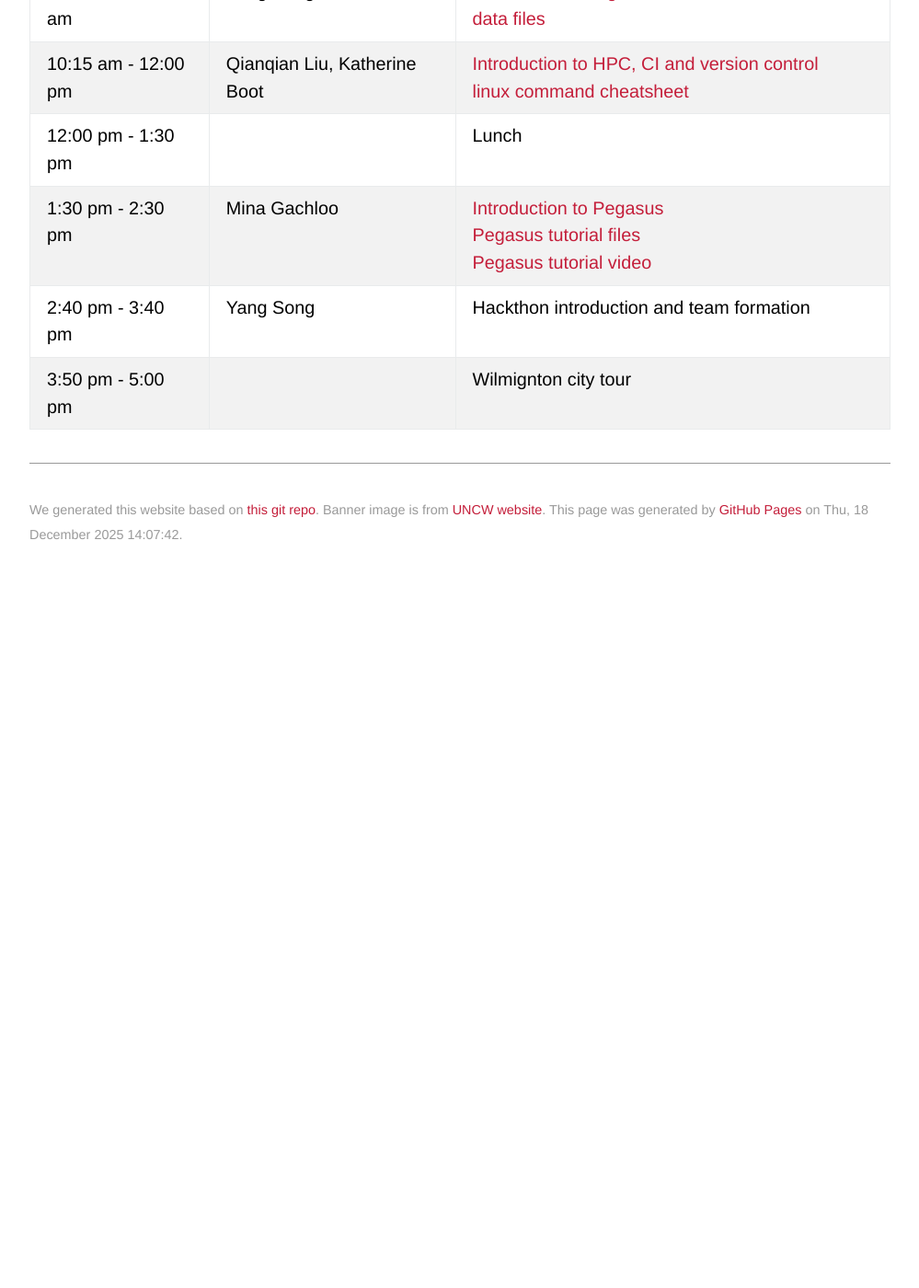
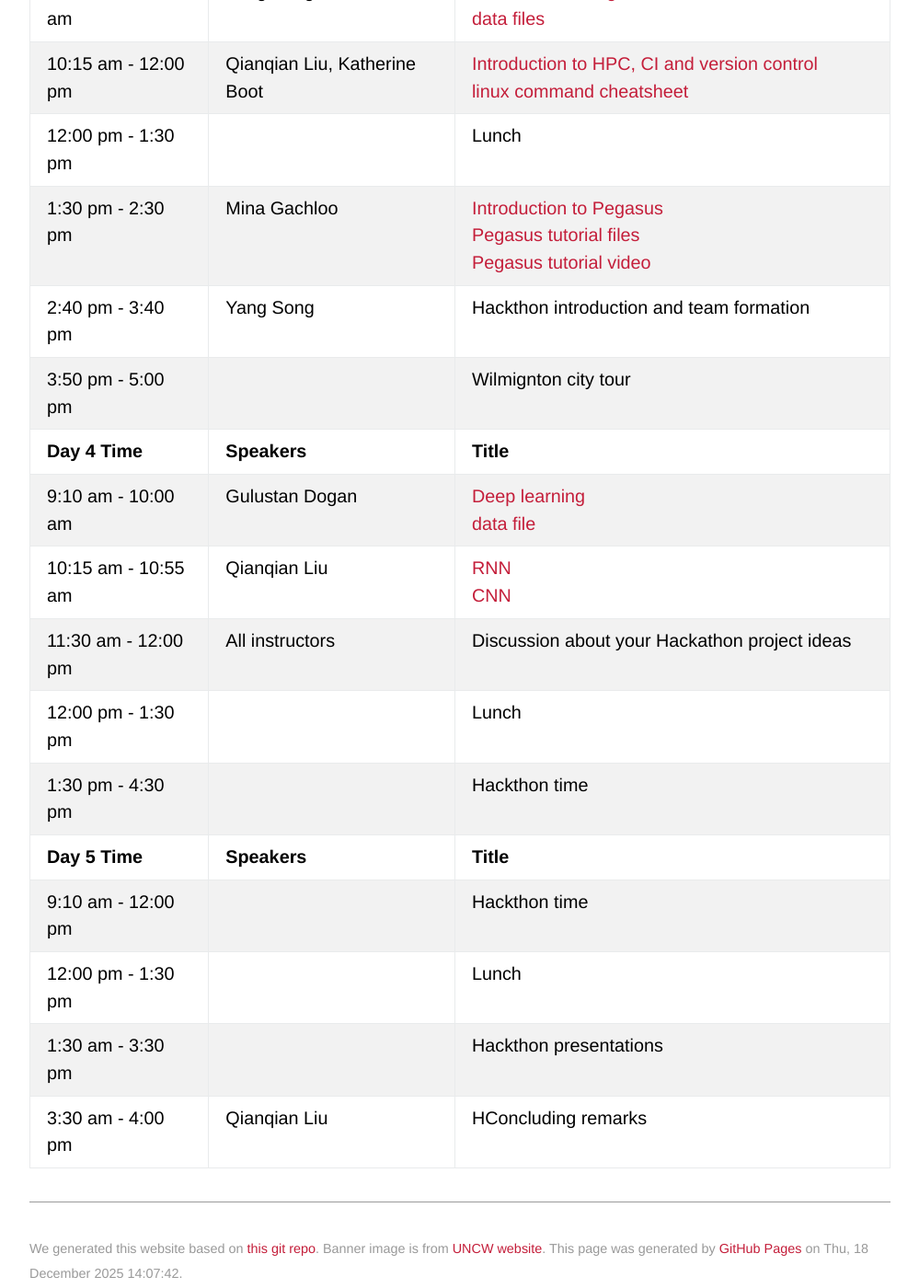
Before and after one commit to uncwcybertraining/uncwcybertraining.github.io, a Jekyll site: the page built from schedule.md, in a window 1280 px wide and 1400 px high, scrolled down 2129 px. Shown: the whole window at 92% size, without its empty margins (140-1139 px from the left). Built offline with Jekyll 4.4.1, drawn with Linux system fonts in a browser that asks for light colours; some web fonts are replaced; our own code applies the rules of GitHub Pages for plain Markdown files; before the commit the page ends 2759 px from its top, so only the background shows below that.

Commit message:
Update schedule with day 4 and 5 schedule

```diff
--- a/schedule.md
+++ b/schedule.md
@@ -32,3 +32,14 @@ layout: default
 | 1:30 pm - 2:30 pm  | Mina Gachloo | [Introduction to Pegasus](assets/lectures/303_2024_Pegasus_Tutorial_CyberTraining.pptx) <br> [Pegasus tutorial files](assets/lectures/303_Pegasus_Tu-20241207T200725Z-001.zip) <br> [Pegasus tutorial video](https://drive.google.com/file/d/1PWtVF0hi-eRth9Ao6JB6KstV1gEl8QCI/view?usp=sharing) |
 | 2:40 pm - 3:40 pm  | Yang Song | Hackthon introduction and team formation |
 | 3:50 pm - 5:00 pm  | | Wilmignton city tour |
+| **Day 4 Time**      | **Speakers** | **Title** |
+| 9:10 am - 10:00 am   | Gulustan Dogan |[Deep learning](assets/lectures/401_The_Hello_World_of_Deep_Learning_with_Neural_Networks.ipynb) <br> [data file](assets/lectures/401_coastalData.csv)  |
+| 10:15 am - 10:55 am  | Qianqian Liu |[RNN](assets/lectures/402_Sea_Surface_Temperature_Prediction_with_RNNs.ipynb) <br> [CNN](assets/lectures/403_In_Class_Exercise_Sea_Turtle_Prediction.ipynb)|
+| 11:30 am - 12:00 pm  | All instructors |Discussion about your Hackathon project ideas |
+| 12:00 pm - 1:30 pm  |   | Lunch |
+| 1:30 pm - 4:30 pm  |   |  Hackthon time |
+| **Day 5 Time**      | **Speakers** | **Title** |
+| 9:10 am - 12:00 pm  |   |  Hackthon time |
+| 12:00 pm - 1:30 pm  |   | Lunch |
+| 1:30 am - 3:30 pm  |   |  Hackthon presentations  |
+| 3:30 am - 4:00 pm  | Qianqian Liu  |  HConcluding remarks  |
```
